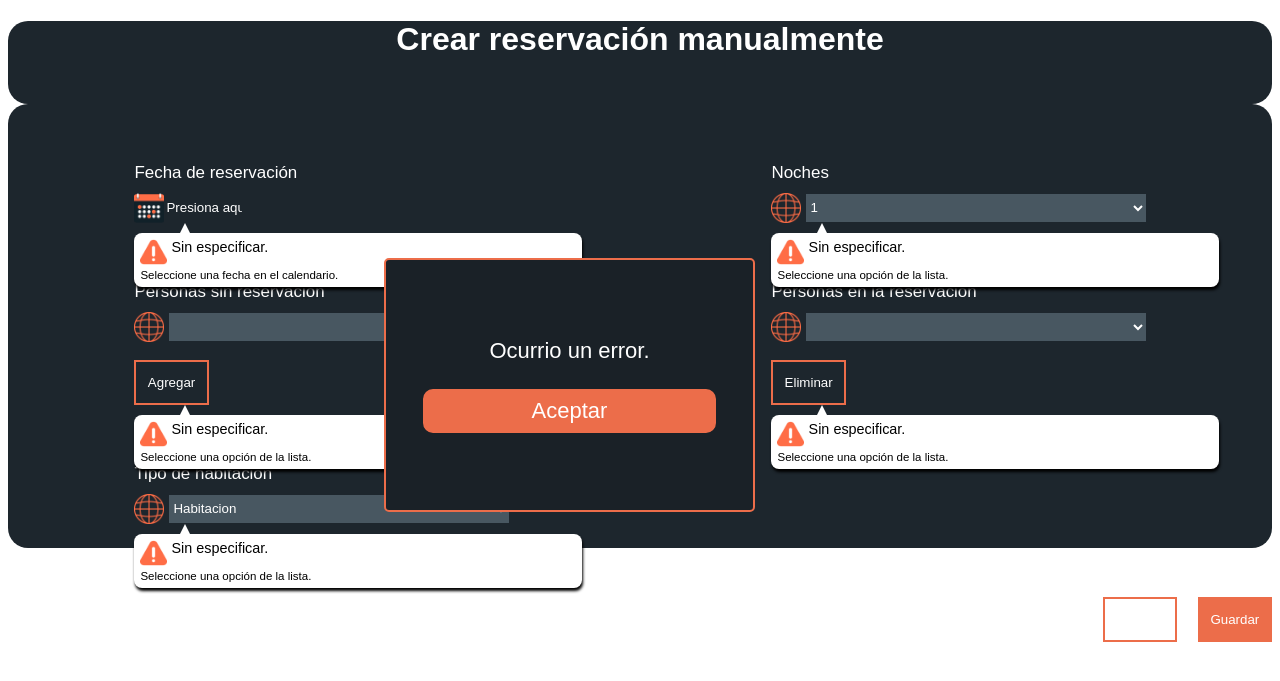
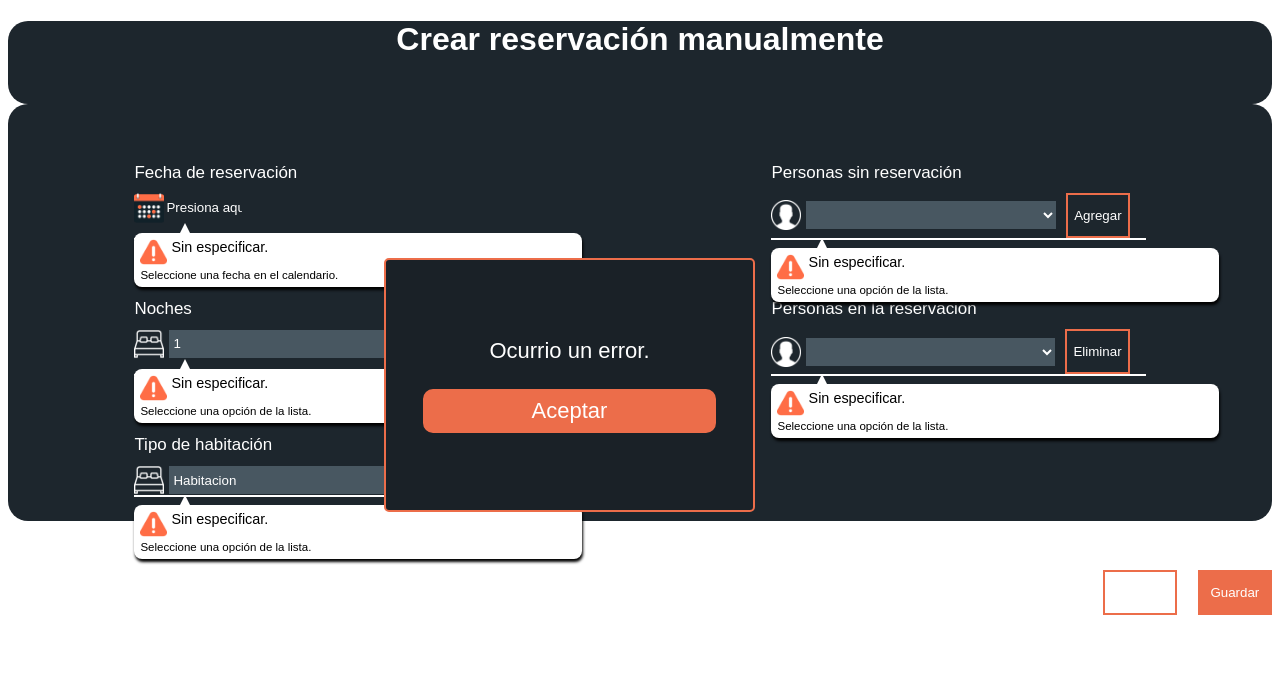
Before and after one commit to IngSoft2020-1/Proyecto2, a PHP site: page /addManualReservation.php in a window 1280 px wide. Shown: the top 681 px of the page. Run offline with PHP 8.4, Linux system fonts and the light colour scheme; the visitor is signed in with stand-in values (Sample User, id 1); some libraries are stand-ins or nearby versions.

Commit message:
Reacomodo de elementos y cambio de íconos.

```diff
--- a/Web/addManualReservation.php
+++ b/Web/addManualReservation.php
@@ -48,7 +48,7 @@
     <div class="container">
       <form action="new-reservation.php" method="post" style="width: 80% !important;">
         <!-- aun no funciona new-reservation -->
-        <div class="field">
+        <div class="field line">
           <label for="">Fecha de reservaci&oacute;n</label>
           <div class="info">
             <img src="img/calendar.png" alt="" class="icon">
@@ -68,48 +68,18 @@
 
 
 
-                <div class="field ">
-                  <label for="">Noches</label>
-                  <div class="info">
-                    <img src="img/global.png" alt="" class="icon" >
-                    <select class="habilitar ignorar pais ocultar " name="nacionalidad">
-                    <option value="UNO" selected>1</option>
-                      <option value="DOS">2</option>
-                      <option value="TRES">3</option>
-                      <option value="CUATRO">4</option>
-                      <option value="CINCO">5</option>
-                    </select>
-                  </div>
-                  <!-- IMPRESION DE MENSAJE DE ERROR -->
-                  <?php
-                        if($_SESSION['validNacion'] == '1')
-                        {
-                          echo '<div class="container-msg">
-                            <p class="title-msg">Sin especificar.</p>
-                            <p class="title-content-msg">Seleccione una opción de la lista.</p>
-                          </div>';
-                        }
-                        else if($_SESSION['validNacion'] == '2')
-                        {
-                          echo '<div class="container-msg">
-                            <p class="title-msg">Formato Incorrecto!.</p>
-                            <p class="title-content-msg">Seleccione una opción de la lista.</p>
-                          </div>';
-                        }
-                      ?>
-                </div>
 
-        <div class="field ">
+
+        <div class="field line">
           <label for="">Personas sin reservaci&oacute;n</label>
           <div class="info">
-            <img src="img/global.png" alt="" class="icon" >
+            <img src="img/users.png" alt="" class="icon" >
             <select class="habilitar ignorar pais ocultar " name="nacionalidad">
             <option value="" selected></option>
               <option value="UNO">Persona 1</option>
             </select>
+              <input type="button" class="button-cancel" value="Agregar" id="btn-cancel7" style="margin-left: 10px !important;">
           </div>
-          <br>
-            <input type="button" class="button-cancel" value="Agregar" id="btn-cancel7">
           <!-- IMPRESION DE MENSAJE DE ERROR -->
           <?php
                 if($_SESSION['validNacion'] == '1')
@@ -130,17 +100,18 @@
         </div>
 
 
-        <div class="field ">
-          <label for="">Personas en la  reservaci&oacute;n</label>
+        <div class="field line">
+          <label for="">Noches</label>
           <div class="info">
-            <img src="img/global.png" alt="" class="icon" >
+            <img src="img/bed.png" alt="" class="icon" >
             <select class="habilitar ignorar pais ocultar " name="nacionalidad">
-            <option value="" selected></option>
-              <option value="UNO">Persona 1</option>
+            <option value="UNO" selected>1</option>
+              <option value="DOS">2</option>
+              <option value="TRES">3</option>
+              <option value="CUATRO">4</option>
+              <option value="CINCO">5</option>
             </select>
           </div>
-          <br>
-            <input type="button" class="button-cancel" value="Eliminar" id="btn-cancel9">
           <!-- IMPRESION DE MENSAJE DE ERROR -->
           <?php
                 if($_SESSION['validNacion'] == '1')
@@ -160,10 +131,40 @@
               ?>
         </div>
 
-        <div class="field ">
+
+        <div class="field line">
+          <label for="">Personas en la  reservaci&oacute;n</label>
+          <div class="info">
+            <img src="img/users.png" alt="" class="icon" >
+            <select class="habilitar ignorar pais ocultar " name="nacionalidad">
+            <option value="" selected></option>
+              <option value="UNO">Persona 1</option>
+            </select>
+              <input type="button" class="button-cancel" value="Eliminar" id="btn-cancel9" style="margin-left: 10px !important;">
+          </div>
+          <!-- IMPRESION DE MENSAJE DE ERROR -->
+          <?php
+                if($_SESSION['validNacion'] == '1')
+                {
+                  echo '<div class="container-msg">
+                    <p class="title-msg">Sin especificar.</p>
+                    <p class="title-content-msg">Seleccione una opción de la lista.</p>
+                  </div>';
+                }
+                else if($_SESSION['validNacion'] == '2')
+                {
+                  echo '<div class="container-msg">
+                    <p class="title-msg">Formato Incorrecto!.</p>
+                    <p class="title-content-msg">Seleccione una opción de la lista.</p>
+                  </div>';
+                }
+              ?>
+        </div>
+
+        <div class="field line">
           <label for="">Tipo de habitaci&oacute;n</label>
           <div class="info">
-            <img src="img/global.png" alt="" class="icon" >
+            <img src="img/bed.png" alt="" class="icon" >
             <select class="habilitar ignorar pais ocultar " name="nacionalidad">
             <option value="UNO" selected>Habitacion</option>
             </select>
```
